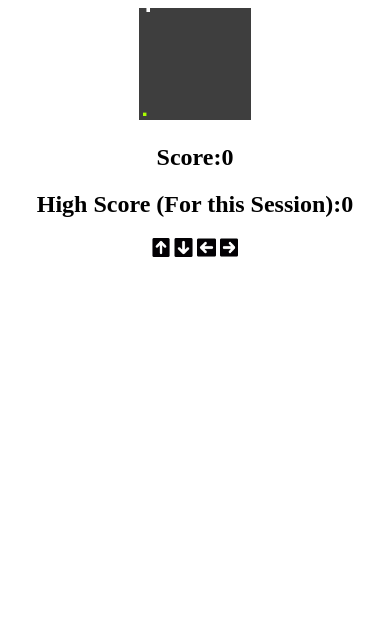
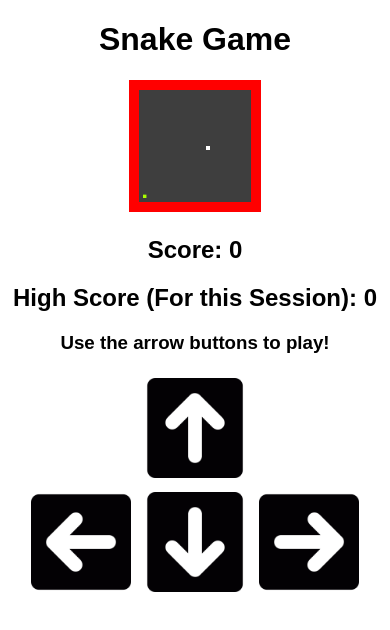
Before and after one commit to subhashissuara/SnakeGame, a plain HTML site: page index.html in a window 390 px wide. Drawn offline with Linux system fonts and the light colour scheme.

Commit message:
Big Update!
1. Added walls.
2. Auto detection if device is touchscreen or not and accordingly provide keys on screen.
3. Better resizing of keys on mobile devices.

```diff
--- a/canvas.js
+++ b/canvas.js
@@ -22,15 +22,15 @@ var snake;
         snake.update();
         snake.canvas();
 
-        if(snake.eat(fruit)) {
+        if (snake.eat(fruit)) {
             fruit.pickLocation();
         }
 
         snake.checkCollision();
         document.querySelector('.score')
-            .innerText = "Score:" + snake.total;
+            .innerText = "Score: " + snake.total;
         document.querySelector('.highscore')
-            .innerText = "High Score (For this Session):" + snake.highscore;
+            .innerText = "High Score (For this Session): " + snake.highscore;
     }, 150);
 }());
 
--- a/index.html
+++ b/index.html
@@ -1,25 +1,82 @@
 <!DOCTYPE html>
-<html>
+<html lang="en">
+
 <head>
+    <meta charset="UTF-8">
+    <meta name="viewport" content="width=device-width, initial-scale=1.0">
+    <meta http-equiv="X-UA-Compatible" content="ie=edge">
     <title>Snake Game</title>
+    <style>
+        body {
+            text-align: center;
+            font-family: sans-serif;
+        }
+
+        canvas {
+            background-color: #3e3e3e;
+            width: 30%;
+        }
+
+        img {
+            width: 100px;
+            height: 100px;
+            margin: 5px;
+        }
+
+        @media (pointer: coarse) {
+            body {
+                font-size: 10px;
+            }
+
+            canvas {
+                background-color: #3e3e3e;
+                width: 80%;
+            }
+
+            img {
+                max-width: 18%;
+                height: auto;
+                width: auto;
+                margin: 1px;
+            }
+        }
+
+        @media (pointer: fine) {
+            #buttons {
+                display: none;
+            }
+
+            #instructions span {
+                display: none;
+            }
+
+            #instructions:after {
+                content: 'Use the arrow keys on keyboard to play!';
+            }
+        }
+    </style>
 </head>
+
 <body>
-        <center>
-        <canvas
-            class="canvas"
-            height="300"
-            width="300"
-            style="background-color: #3e3e3e; width: 30%"">
+    <script>
+        alert("Press OK to Start!")
+    </script>
+    <h1>Snake Game</h1>
+    <canvas class="canvas" height="300" width="300" style="border: 10px solid red;">
     </canvas>
-        <h2 class="score"></h2>
+    <h2 class=" score"></h2>
     <h2 class="highscore"></h2>
-        <img src="./Images/Up Button.png" alt="Up Button" id="up" style="width:5%">
-        <img src="./Images/Down Button.png" alt="Down Button" id="down" style="width:5%">
-        <img src="./Images/Left Button.png" alt="Left Button" id="left" style="width:5%">
-        <img src="./Images/Right Button.png" alt="Right Button" id="right" style="width:5%">
+    <h3 id="instructions"><span>Use the arrow buttons to play!</span></h3>
+    <div id="buttons">
+        <img src="./Images/Up Button.png" alt="Up Button" id="up"><br>
+        <img src="./Images/Left Button.png" alt="Left Button" id="left">
+        <img src="./Images/Down Button.png" alt="Down Button" id="down">
+        <img src="./Images/Right Button.png" alt="Right Button" id="right">
+    </div>
+
 </body>
-    <script>alert("Press OK to Play!");</script>
-    <script type="text/javascript" src="fruit.js"></script>
-    <script type="text/javascript" src="snake.js"></script>
-    <script type="text/javascript" src="canvas.js"></script>
+<script type="text/javascript" src="fruit.js?v=1.0"></script>
+<script type="text/javascript" src="snake.js?v=1.0"></script>
+<script type="text/javascript" src="canvas.js?v=1.0"></script>
+
 </html>
--- a/snake.js
+++ b/snake.js
@@ -1,14 +1,13 @@
 function Snake() {
-    this.x = 0;
-    this.y = 0;
+    this.x = 150;
+    this.y = 150;
     this.xSpeed = scale * 1;
     this.ySpeed = 0;
     this.total = 0;
     this.tail = [];
     this.highscore = 0;
 
-
-    this.canvas = function(){
+    this.canvas = function () {
         context.fillStyle = "#FFFFFF";
 
         for (let i = 0; i < this.tail.length; i++) {
@@ -16,34 +15,18 @@ function Snake() {
         }
         context.fillRect(this.x, this.y, scale, scale);
     }
-   this.update = function(){
+    this.update = function () {
         for (let i = 0; i < this.tail.length - 1; i++) {
-            this.tail[i] = this.tail[i+1]
+            this.tail[i] = this.tail[i + 1]
         }
 
-        this.tail[this.total - 1] = { x: this.x, y: this.y};
+        this.tail[this.total - 1] = { x: this.x, y: this.y };
 
         this.x += this.xSpeed;
         this.y += this.ySpeed;
-
-        if (this.x > canvas.width){
-            this.x = 0;
     }
-
-        if (this.y > canvas.height){
-            this.y = 0;
-        }
-
-        if (this.x < 0){
-            this.x = canvas.width;
-        }
-
-        if (this.y < 0){
-            this.y = canvas.height;
-        }
-    }
-    this.changeDirection = function(direction){
-        switch(direction){
+    this.changeDirection = function (direction) {
+        switch (direction) {
             case 'Up':
                 this.xSpeed = 0;
                 this.ySpeed = -scale * 1;
@@ -63,21 +46,41 @@ function Snake() {
         }
     }
 
-    this.eat = function(fruit) {
+    this.eat = function (fruit) {
         if (this.x === fruit.x && this.y === fruit.y) {
             this.total++;
             return true;
         }
         return false;
     }
-    this.checkCollision = function() {
-        for(var i = 0; i < this.tail.length; i++) {
-            if (this.x === this.tail[i].x && this.y === this.tail[i].y) {
-                alert("Game Over! Score:" + this.total);
+    this.gameOver = function () {
+        alert("Game Over! Score: " + this.total);
         this.highscore = this.total
         this.total = 0;
         this.tail = [];
         alert("Press OK to Play Again!");
+        this.x = 150;
+        this.y = 150;
+    }
+    this.checkCollision = function () {
+        if (this.x >= canvas.width) {
+            this.gameOver();
+        }
+
+        if (this.y >= canvas.height) {
+            this.gameOver();
+        }
+
+        if (this.x < 0) {
+            this.gameOver();
+        }
+
+        if (this.y < 0) {
+            this.gameOver();
+        }
+        for (var i = 0; i < this.tail.length; i++) {
+            if (this.x === this.tail[i].x && this.y === this.tail[i].y) {
+                this.gameOver();
             }
         }
     }
```
Lines whose indentation alone changed are shown as unchanged.
